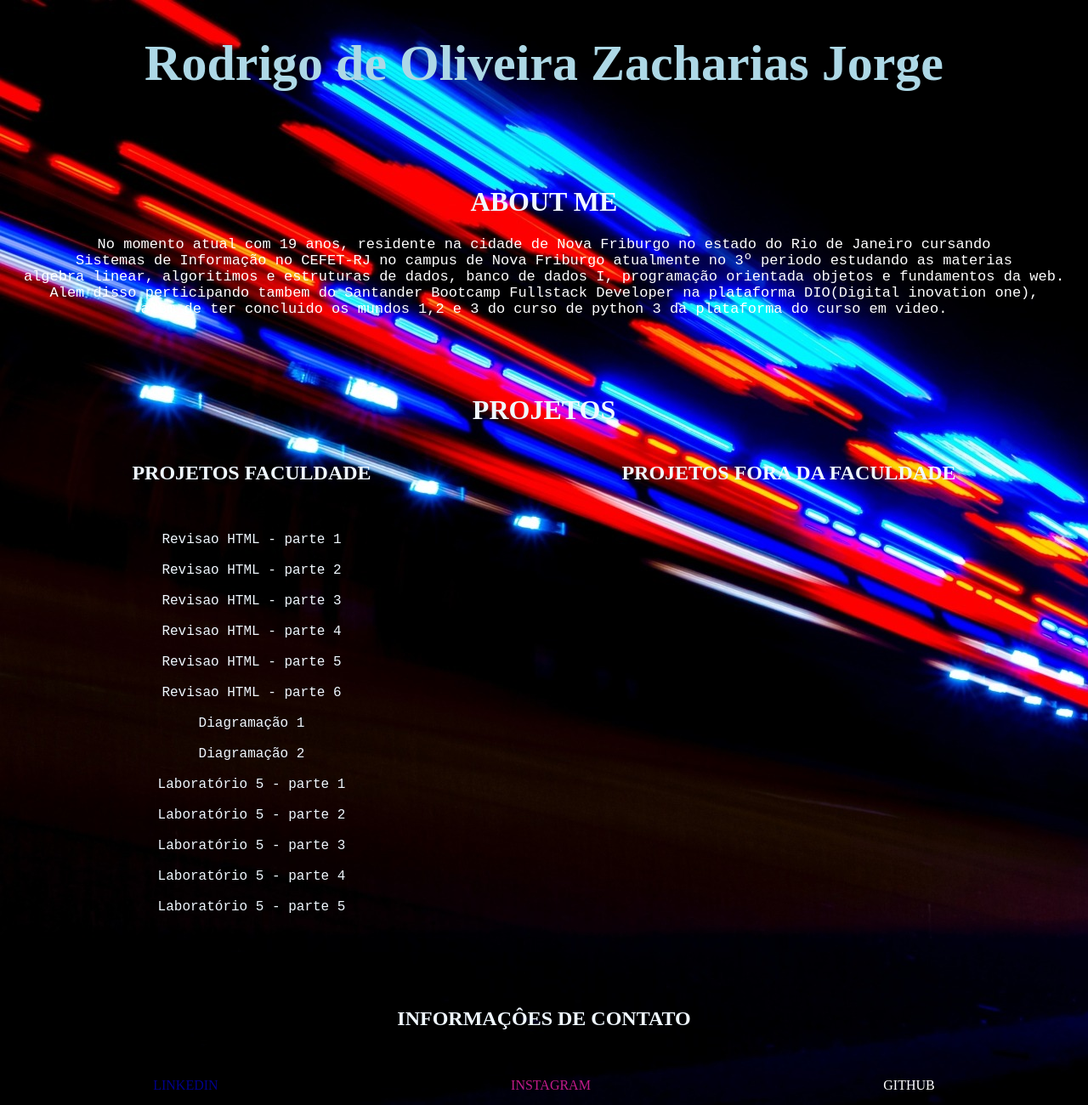
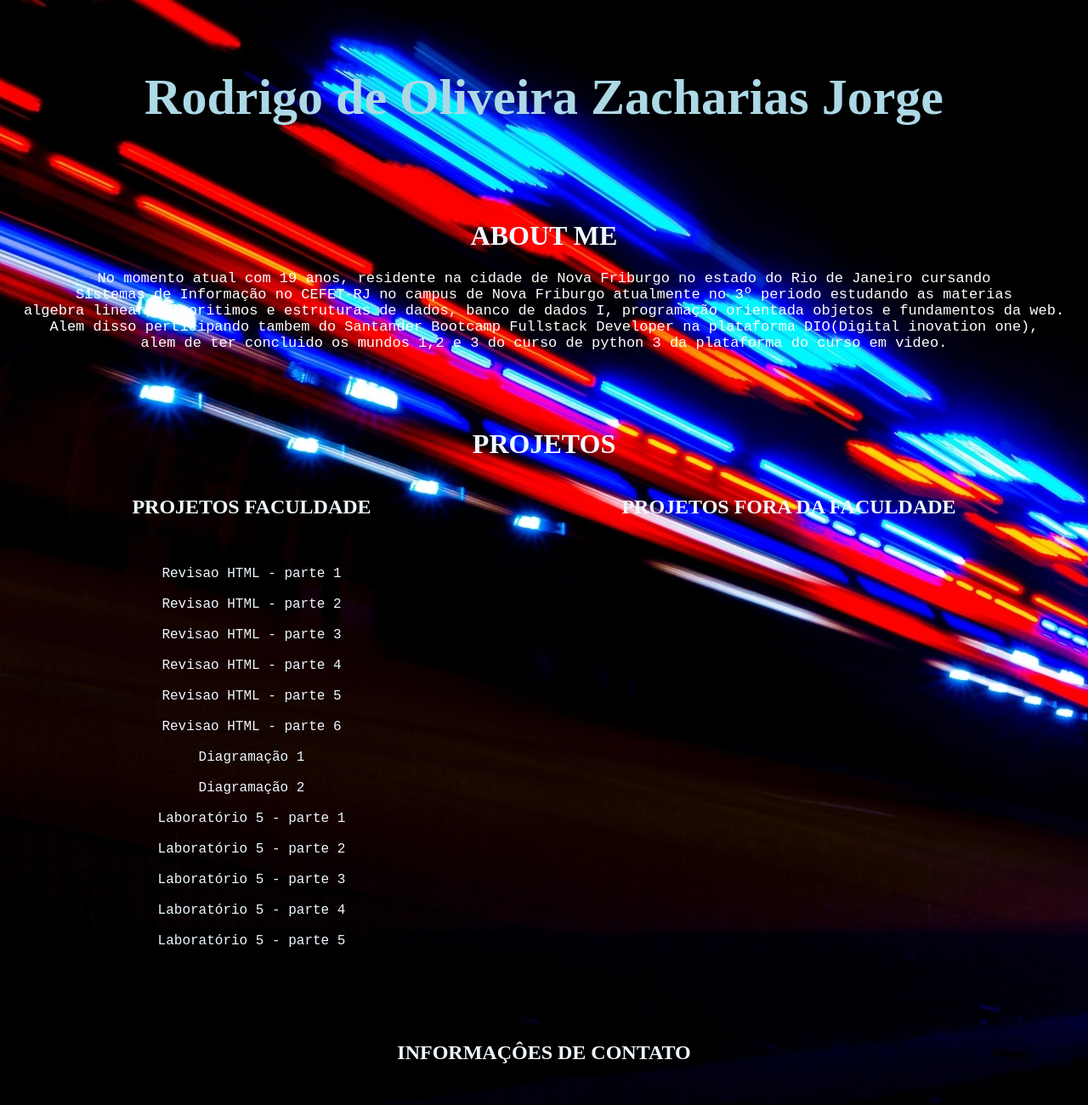
Before and after one commit to RodrigoJorge12/RodrigoJorge12.github.io, a plain HTML site: page index.html in a window 1280 px wide. Shown: the top 1300 px of the page at 85% size. Drawn offline with Linux system fonts and the light colour scheme.

Commit message:
estilização 2

```diff
--- a/style.css
+++ b/style.css
@@ -3,6 +3,7 @@
     background-image: url("imagensPaginaPrincipal/corpo.jpg");
 }
 .textoCabecalho{
+    padding-top: 40px;
     color: lightblue;
     text-align: center;
     font-size: 60px;
@@ -33,6 +34,7 @@
     background-color: darkgray;
     padding: 12px;
     border-radius: 30px;
+    color: black;
 }
 .titulos2{
     color: aliceblue;
@@ -55,7 +57,7 @@
 }
 .linkedin{
     text-decoration: none;
-    color: darkblue;
+    color: blue;
 }
 .contatoLinkedin a:hover{
     border: 1px solid white;
```
